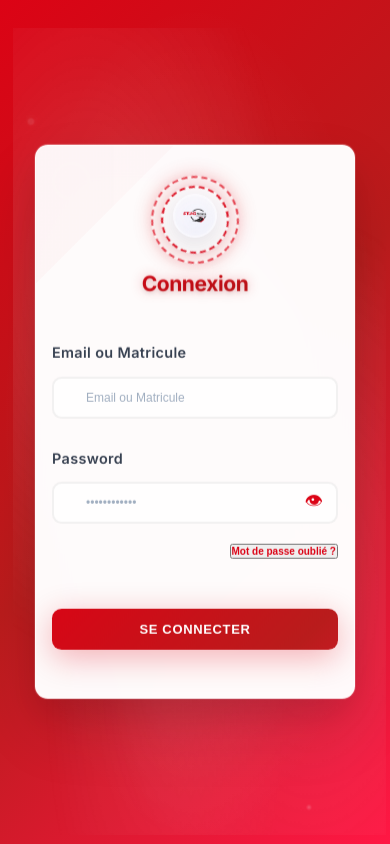
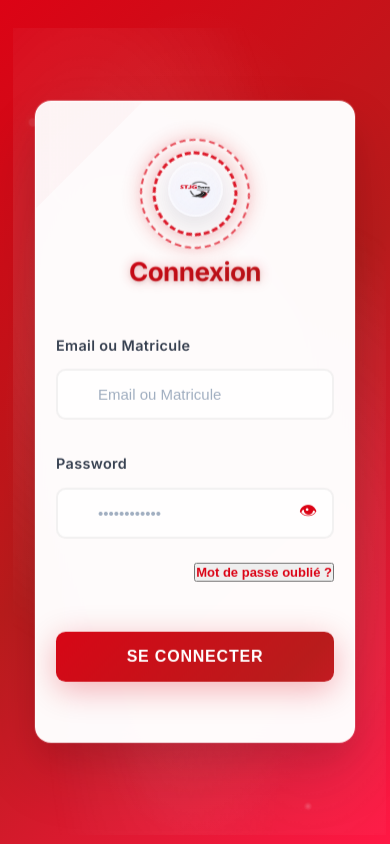
Before and after one commit to RAKOPSSOLUTIONS/loginSTJG, a React (Create React App) app: page / in a window 390 px wide. Built offline with nearby package versions, Linux system fonts and the light colour scheme.

Commit message:
Fix build issues and add deployment configuration

```diff
--- a/src/App.css
+++ b/src/App.css
@@ -860,243 +860,243 @@ body {
 
 @media (max-width: 768px) {
   .app {
-    padding: 0.8rem;
+    padding: 1rem;
   }
 
   .login-container {
-    max-width: calc(100vw - 1.6rem);
+    max-width: calc(100vw - 2rem);
   }
 
   .login-card {
-    padding: 1.6rem 1.2rem;
-    border-radius: 1rem;
+    padding: 2rem 1.5rem;
+    border-radius: 1.25rem;
     margin: 0;
   }
 
   .logo {
-    width: 3.2rem;
-    height: 3.2rem;
-    padding: 0.6rem;
+    width: 4rem;
+    height: 4rem;
+    padding: 0.75rem;
   }
 
   h2 {
-    font-size: clamp(1rem, 4vw, 1.4rem);
-    margin-bottom: 1.2rem;
+    font-size: clamp(1.25rem, 5vw, 1.75rem);
+    margin-bottom: 1.5rem;
   }
 
   .title {
-    font-size: 24px;
-    margin: 16px 0 24px 0;
+    font-size: 30px;
+    margin: 20px 0 30px 0;
   }
 
   .logo {
-    width: 52px;
-    height: 52px;
+    width: 65px;
+    height: 65px;
+    padding: 12px;
+  }
+
+  .ring-1 {
+    width: 100px;
+    height: 100px;
+  }
+
+  .ring-2 {
+    width: 130px;
+    height: 130px;
+  }
+
+  .logo-container {
+    margin-bottom: 12px;
+  }
+
+  .form-input {
+    font-size: 16px;
+    padding: 16px 45px 16px 45px;
+  }
+
+  .submit-button {
+    font-size: 17px;
+    padding: 17px 24px;
+  }
+
+  .forgot-password {
+    font-size: 14px;
+  }
+
+  .input-icon {
+    font-size: 18px;
+    left: 15px;
+  }
+
+  .password-toggle {
+    font-size: 18px;
+    right: 15px;
+  }
+
+  .water-ripple {
+     width: 40px !important;
+     height: 40px !important;
+   }
+
+   .water-bubble {
+     width: 10px !important;
+     height: 10px !important;
+   }
+}
+
+@media (max-width: 480px) {
+  .app {
+    padding: 0.75rem;
+  }
+
+  .login-container {
+    max-width: calc(100vw - 1.5rem);
+  }
+
+  .login-card {
+    padding: 3.75rem 1.25rem;
+    border-radius: 1rem;
+  }
+
+  .logo {
+    width: 3.5rem;
+    height: 3.5rem;
+    padding: 0.625rem;
+  }
+
+  .form-input {
+    padding: 0.875rem 3rem 0.875rem 1rem;
+    font-size: 0.9rem;
+  }
+
+  .submit-button {
+    padding: 0.875rem;
+    font-size: 0.9rem;
+  }
+
+  .title {
+    font-size: 26px;
+    margin: 15px 0 25px 0;
+  }
+
+  .logo {
+    width: 55px;
+    height: 55px;
     padding: 10px;
   }
 
   .ring-1 {
-    width: 80px;
-    height: 80px;
+    width: 85px;
+    height: 85px;
+    border-width: 3px;
   }
 
   .ring-2 {
-    width: 104px;
-    height: 104px;
+    width: 110px;
+    height: 110px;
+    border-width: 2px;
   }
 
-  .logo-container {
-    margin-bottom: 10px;
+  .form-group {
+    margin-bottom: 22px;
   }
 
   .form-input {
-    font-size: 13px;
-    padding: 13px 36px 13px 36px;
+    padding: 15px 40px 15px 40px;
+    font-size: 15px;
   }
 
   .submit-button {
-    font-size: 14px;
-    padding: 14px 19px;
+    padding: 16px 20px;
+    font-size: 16px;
   }
 
   .forgot-password {
-    font-size: 11px;
+    font-size: 13px;
   }
 
   .input-icon {
-    font-size: 14px;
+    font-size: 16px;
     left: 12px;
   }
 
   .password-toggle {
-    font-size: 14px;
+    font-size: 16px;
     right: 12px;
   }
 
   .water-ripple {
-     width: 32px !important;
-     height: 32px !important;
+     width: 30px !important;
+     height: 30px !important;
    }
 
    .water-bubble {
      width: 8px !important;
      height: 8px !important;
    }
-}
-
-@media (max-width: 480px) {
-  .app {
-    padding: 0.6rem;
-  }
-
-  .login-container {
-    max-width: calc(100vw - 1.2rem);
-  }
-
-  .login-card {
-    padding: 3rem 1rem;
-    border-radius: 0.8rem;
-  }
-
-  .logo {
-    width: 2.8rem;
-    height: 2.8rem;
-    padding: 0.5rem;
-  }
-
-  .form-input {
-    padding: 0.7rem 2.4rem 0.7rem 0.8rem;
-    font-size: 0.72rem;
-  }
-
-  .submit-button {
-    padding: 0.7rem;
-    font-size: 0.72rem;
-  }
-
-  .title {
-    font-size: 21px;
-    margin: 12px 0 20px 0;
-  }
-
-  .logo {
-    width: 44px;
-    height: 44px;
-    padding: 8px;
-  }
-
-  .ring-1 {
-    width: 68px;
-    height: 68px;
-    border-width: 2px;
-  }
-
-  .ring-2 {
-    width: 88px;
-    height: 88px;
-    border-width: 2px;
-  }
-
-  .form-group {
-    margin-bottom: 18px;
-  }
-
-  .form-input {
-    padding: 12px 32px 12px 32px;
-    font-size: 12px;
-  }
-
-  .submit-button {
-    padding: 13px 16px;
-    font-size: 13px;
-  }
-
-  .forgot-password {
-    font-size: 10px;
-  }
-
-  .input-icon {
-    font-size: 13px;
-    left: 10px;
-  }
-
-  .password-toggle {
-    font-size: 13px;
-    right: 10px;
-  }
-
-  .water-ripple {
-     width: 24px !important;
-     height: 24px !important;
-   }
-
-   .water-bubble {
-     width: 6px !important;
-     height: 6px !important;
-   }
 
   .floating-element {
-    width: 12px;
-    height: 12px;
+    width: 15px;
+    height: 15px;
   }
 }
 
 @media (max-width: 375px) {
   .app {
-    padding: 0.4rem;
+    padding: 0.5rem;
   }
 
   .login-container {
-    max-width: calc(100vw - 0.8rem);
+    max-width: calc(100vw - 1rem);
   }
 
   .login-card {
-    padding: 1.2rem 0.8rem;
-    border-radius: 0.7rem;
+    padding: 1.5rem 1rem;
+    border-radius: 0.875rem;
   }
 
   .logo {
-    width: 2.4rem;
-    height: 2.4rem;
-    padding: 0.4rem;
+    width: 3rem;
+    height: 3rem;
+    padding: 0.5rem;
   }
 
   h2 {
-    font-size: 1rem;
-    margin-bottom: 1rem;
+    font-size: 1.25rem;
+    margin-bottom: 1.25rem;
   }
 
   .form-input {
-    padding: 0.6rem 2.2rem 0.6rem 0.7rem;
-    font-size: 0.7rem;
+    padding: 0.75rem 2.75rem 0.75rem 0.875rem;
+    font-size: 0.875rem;
   }
 
   .submit-button {
-    padding: 0.6rem;
-    font-size: 0.7rem;
+    padding: 0.75rem;
+    font-size: 0.875rem;
   }
 
   .input-icon {
-    right: 0.6rem;
-    font-size: 0.8rem;
+    right: 0.75rem;
+    font-size: 1rem;
   }
 
   .title {
-    font-size: 1rem;
-    margin: 0.6rem 0 1rem 0;
+    font-size: 1.25rem;
+    margin: 0.75rem 0 1.25rem 0;
   }
 
   .forgot-password {
-    font-size: 0.6rem;
+    font-size: 0.75rem;
   }
 
   .input-icon {
-    font-size: 0.7rem;
-    left: 0.5rem;
+    font-size: 0.875rem;
+    left: 0.625rem;
   }
 
   .password-toggle {
-    font-size: 0.7rem;
-    right: 0.5rem;
+    font-size: 0.875rem;
+    right: 0.625rem;
   }
 }
```
